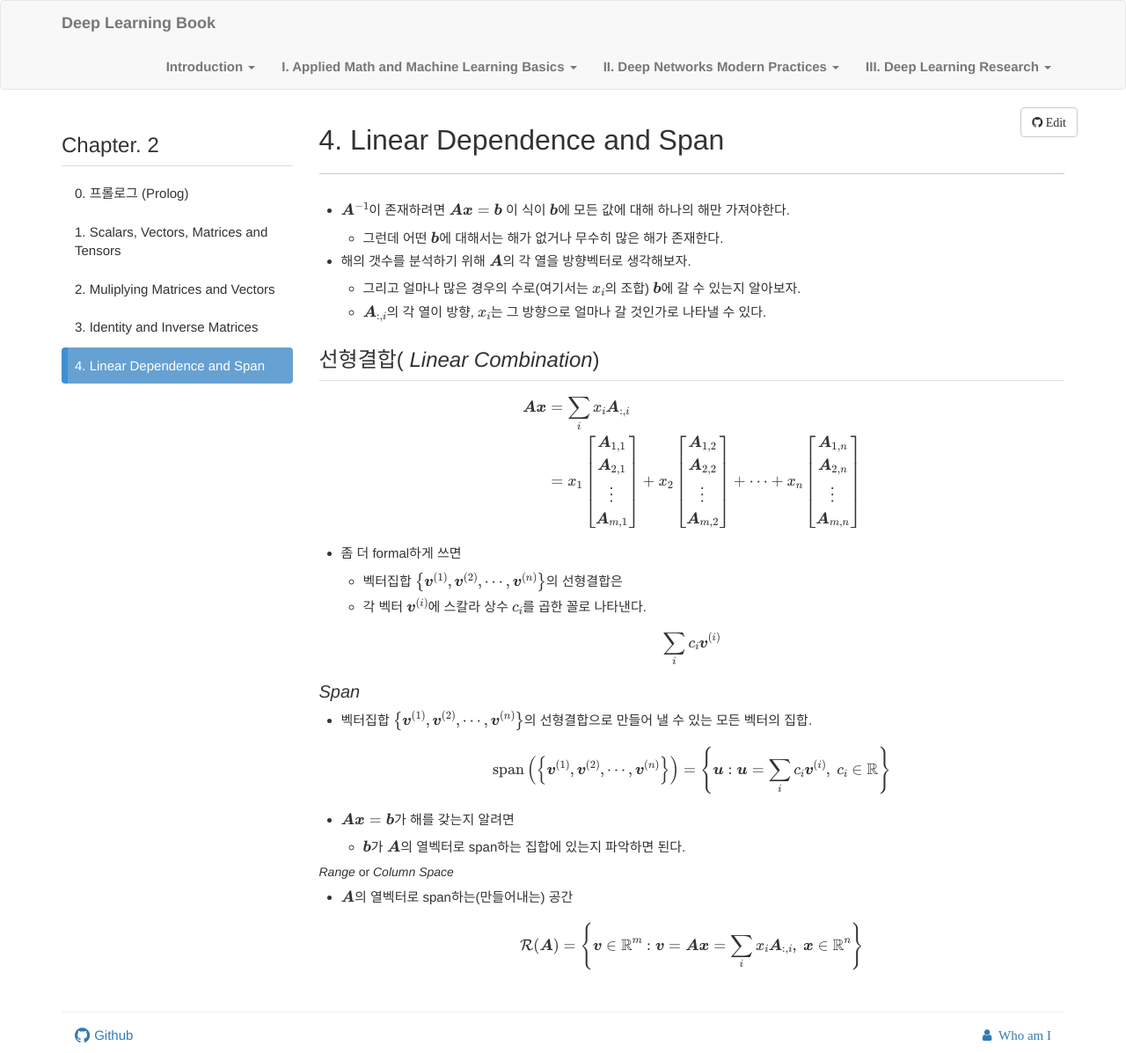
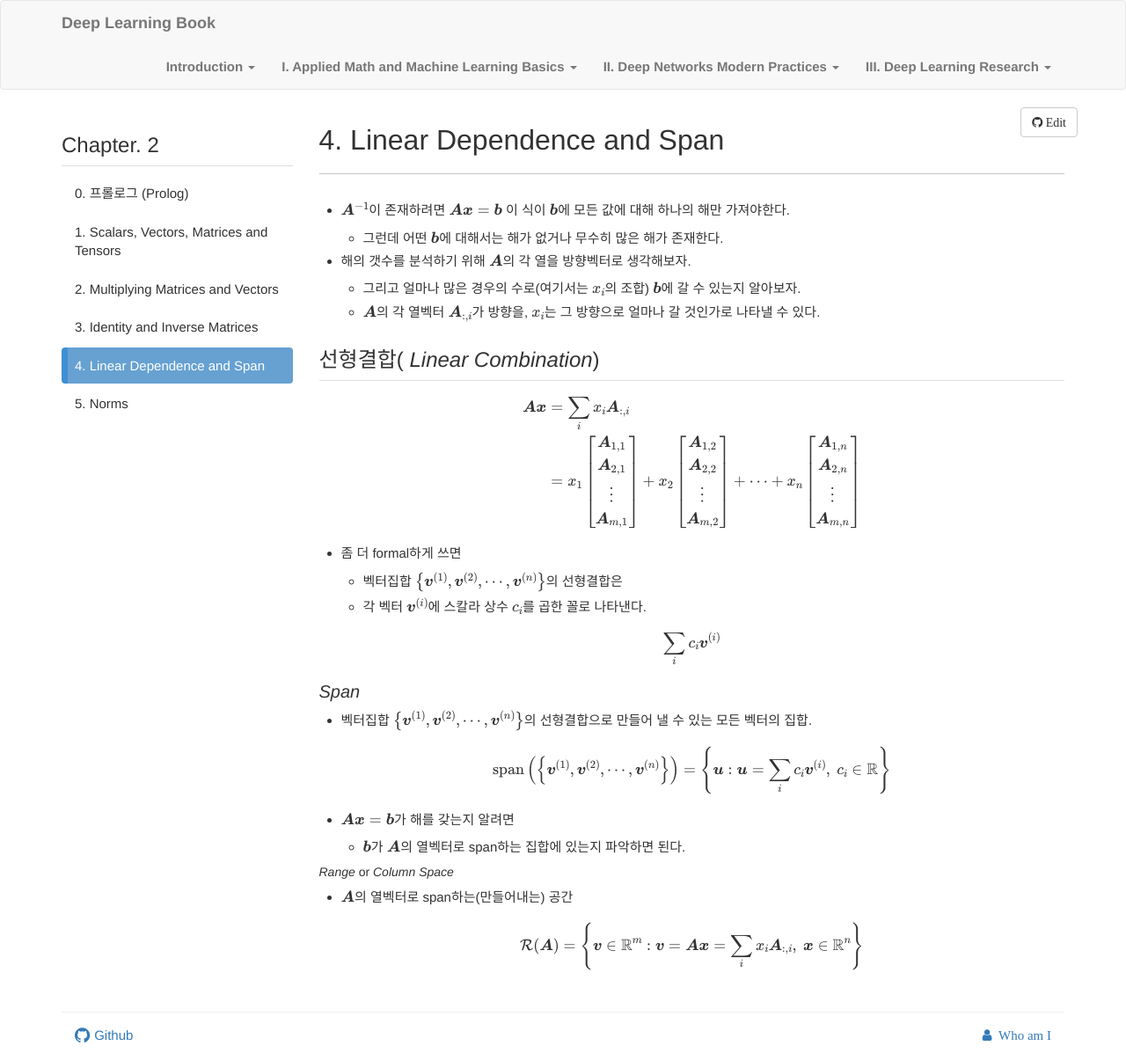
Before and after one commit to ilguyi/dlbook, a Jekyll site: the page built from docs/chapter02/4.md, in a window 1280 px wide. Shown: the whole page at 88% size. Built offline with Jekyll 4.4.1, drawn with Linux system fonts in a browser that asks for light colours; nearby versions of some CDN libraries; library files that are not in the unit come from our copies; formulas are drawn with MathJax 3; comment, search, counter and statistics services are not loaded.

Commit message:
add chapter02/5.md and fix typos

```diff
--- a/docs/chapter02/2.md
+++ b/docs/chapter02/2.md
@@ -1,7 +1,7 @@
 ---
 layout: page-sidenav
 group: "Chapter. 2"
-title: "2. Muliplying Matrices and Vectors"
+title: "2. Multiplying Matrices and Vectors"
 ---
 
 
--- a/docs/chapter02/3.md
+++ b/docs/chapter02/3.md
@@ -34,7 +34,7 @@ $$\boldsymbol{A}^{-1} \boldsymbol{A} = \boldsymbol{I}_{n}$$
 
 #### 연립방정식 $\boldsymbol{A} \boldsymbol{x} = \boldsymbol{b}$를 풀어보자
 
-* $\boldsymbol{A} \boldsymbol{x} = \boldsymbol{b}$ 이 식이 연립방정식임은 [2.2. Muliplying Matrices and Vectors]({{ site.baseurl }}/docs/chapter02/2) 참고
+* $\boldsymbol{A} \boldsymbol{x} = \boldsymbol{b}$ 이 식이 연립방정식임은 [2.2. Multiplying Matrices and Vectors]({{ site.baseurl }}/docs/chapter02/2) 참고
 
 $$\begin{split}
   \boldsymbol{A}\boldsymbol{x} &= \boldsymbol{b}\\
--- a/docs/chapter02/4.md
+++ b/docs/chapter02/4.md
@@ -9,7 +9,7 @@ title: "4. Linear Dependence and Span"
   - 그런데 어떤 $\boldsymbol{b}$에 대해서는 해가 없거나 무수히 많은 해가 존재한다.
 * 해의 갯수를 분석하기 위해 $\boldsymbol{A}$의 각 열을 방향벡터로 생각해보자.
   * 그리고 얼마나 많은 경우의 수로(여기서는 $x_{i}$의 조합) $\boldsymbol{b}$에 갈 수 있는지 알아보자.
-  * $$\boldsymbol{A}_{:,i}$$의 각 열이 방향, $x_{i}$는 그 방향으로 얼마나 갈 것인가로 나타낼 수 있다.
+  * $\boldsymbol{A}$의 각 열벡터 $$\boldsymbol{A}_{:,i}$$가 방향을, $x_{i}$는 그 방향으로 얼마나 갈 것인가로 나타낼 수 있다.
 
 
 ## 선형결합( *Linear Combination*)
```
Also changed, not shown: docs/chapter00/0.md (+3 -3 lines), docs/chapter02/5.md (added, +75 -0 lines).
